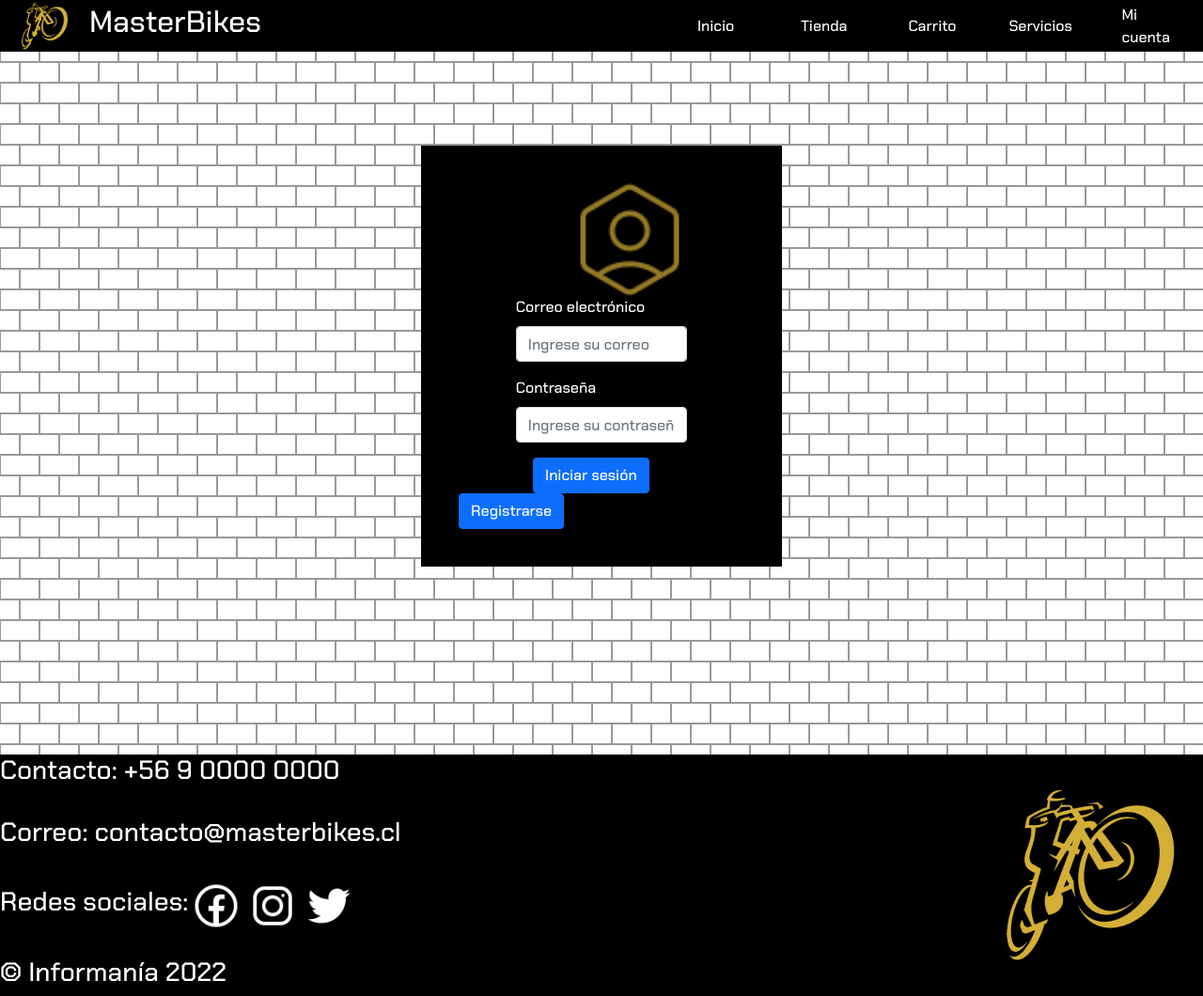
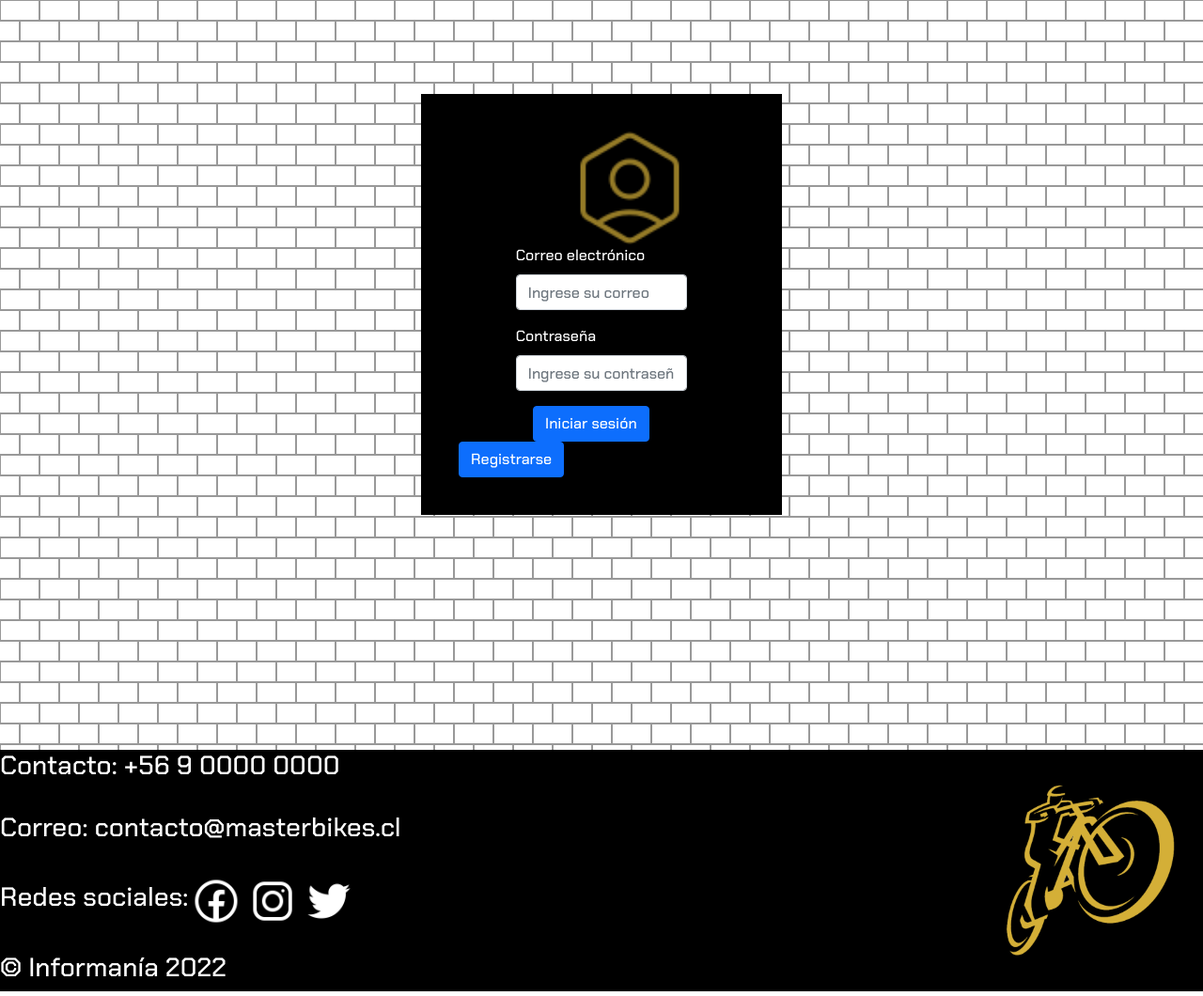
Before and after one commit to IgnacioDT137/djangoMB, a Django app: page / in a window 1280 px wide. Shown: the whole page at 94% size. Run offline with Django 4.2, Linux system fonts and the light colour scheme.

Commit message:
se elimino la barra de navegacion y se le dio mas margen por abajo al formulario

```diff
--- a/app/static/app/css/estilo_login.css
+++ b/app/static/app/css/estilo_login.css
@@ -77,6 +77,7 @@ body {
     padding: 40px;
     width: 30%;
     justify-content: center;
+    margin-bottom: 250px;
 }
 
 #formCorreo, #formContraseña{
--- a/app/templates/app/login.html
+++ b/app/templates/app/login.html
@@ -22,22 +22,6 @@
     <script src="https://cdn.jsdelivr.net/npm/bootstrap@5.1.3/dist/js/bootstrap.bundle.min.js"
         integrity="sha384-ka7Sk0Gln4gmtz2MlQnikT1wXgYsOg+OMhuP+IlRH9sENBO0LRn5q+8nbTov4+1p"
         crossorigin="anonymous"></script>
-    <header>
-
-        <div id="logo_header">
-            <img src="{% static 'app/img/masterbike.png' %}" alt="logo">
-            <h2>MasterBikes</h2>
-        </div>
-
-        <div id="menu">
-            <a href="">Inicio</a>
-            <a href="">Tienda</a>
-            <a href="">Carrito</a>
-            <a href="">Servicios</a>
-            <a href="">Mi cuenta</a>
-        </div>
-
-    </header>
 
     <form method="post" id="formLogin">
         {% csrf_token %}
```
